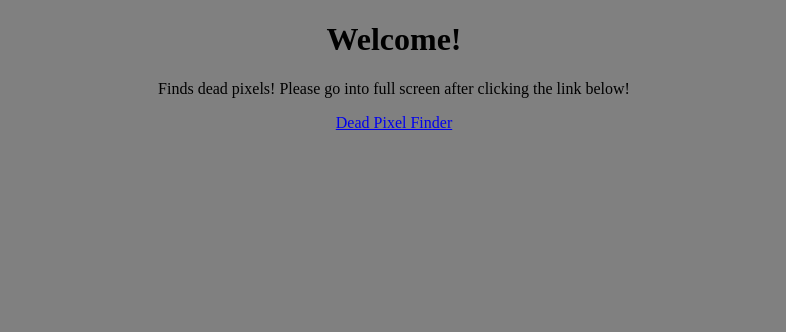
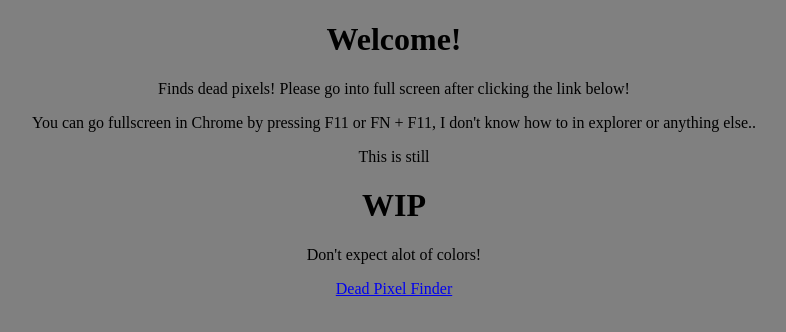
Before and after one commit to FreePvp/Dead-Pixel-Finder, a plain HTML site: page index.html in a window 1280 px wide. Shown: the whole page, without its empty margins (246-1032 px from the left). Drawn offline with Linux system fonts and the light colour scheme.

Commit message:
Update index.html

```diff
--- a/index.html
+++ b/index.html
@@ -6,4 +6,6 @@
     </head>
     <center><h1>Welcome!</h1></center>
       <center><p>Finds dead pixels! Please go into full screen after clicking the link below!</p></center>
+    <center><p>You can go fullscreen in Chrome by pressing F11 or FN + F11, I don't know how to in explorer or anything else..</p></center>
+    <center><p>This is still <h1>WIP</h1> Don't expect alot of colors!</p></center>
     <center><a href="blue.html">Dead Pixel Finder</a></center>
```
